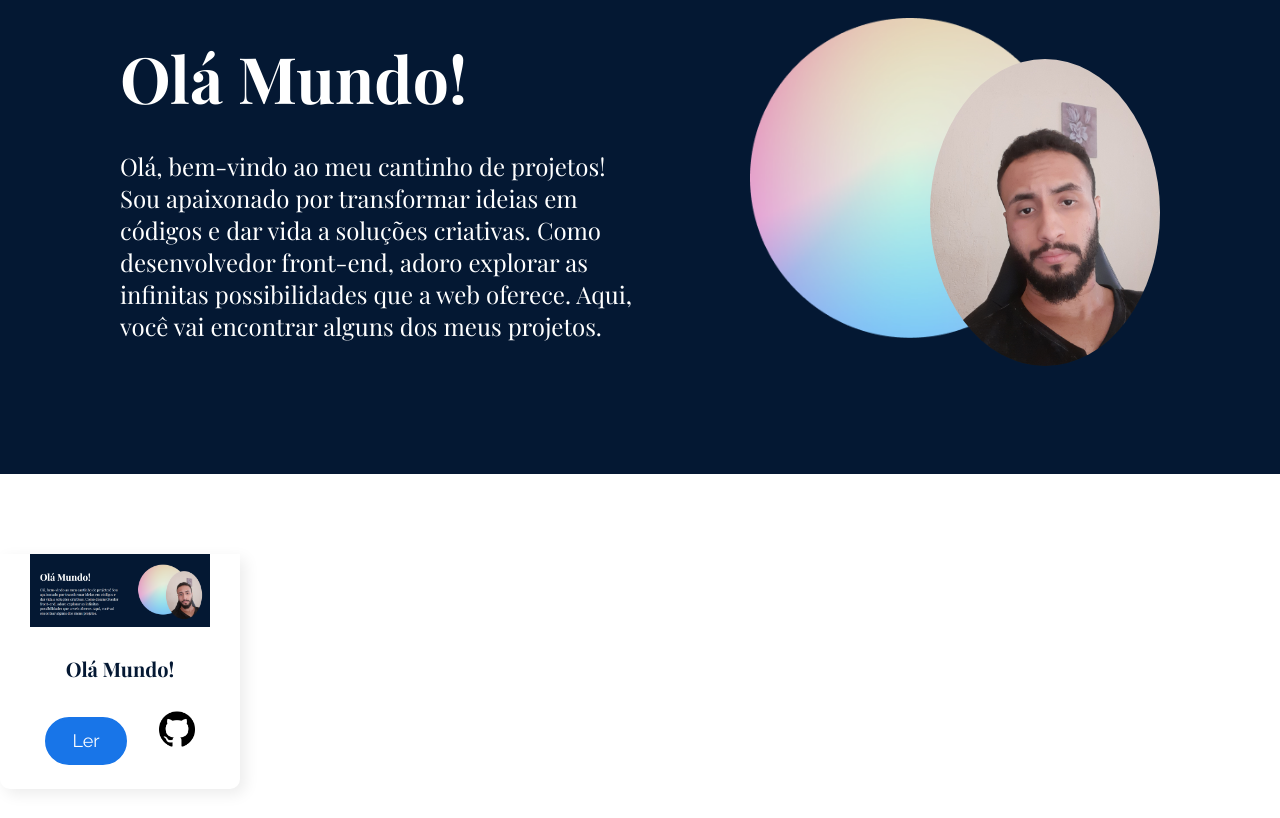
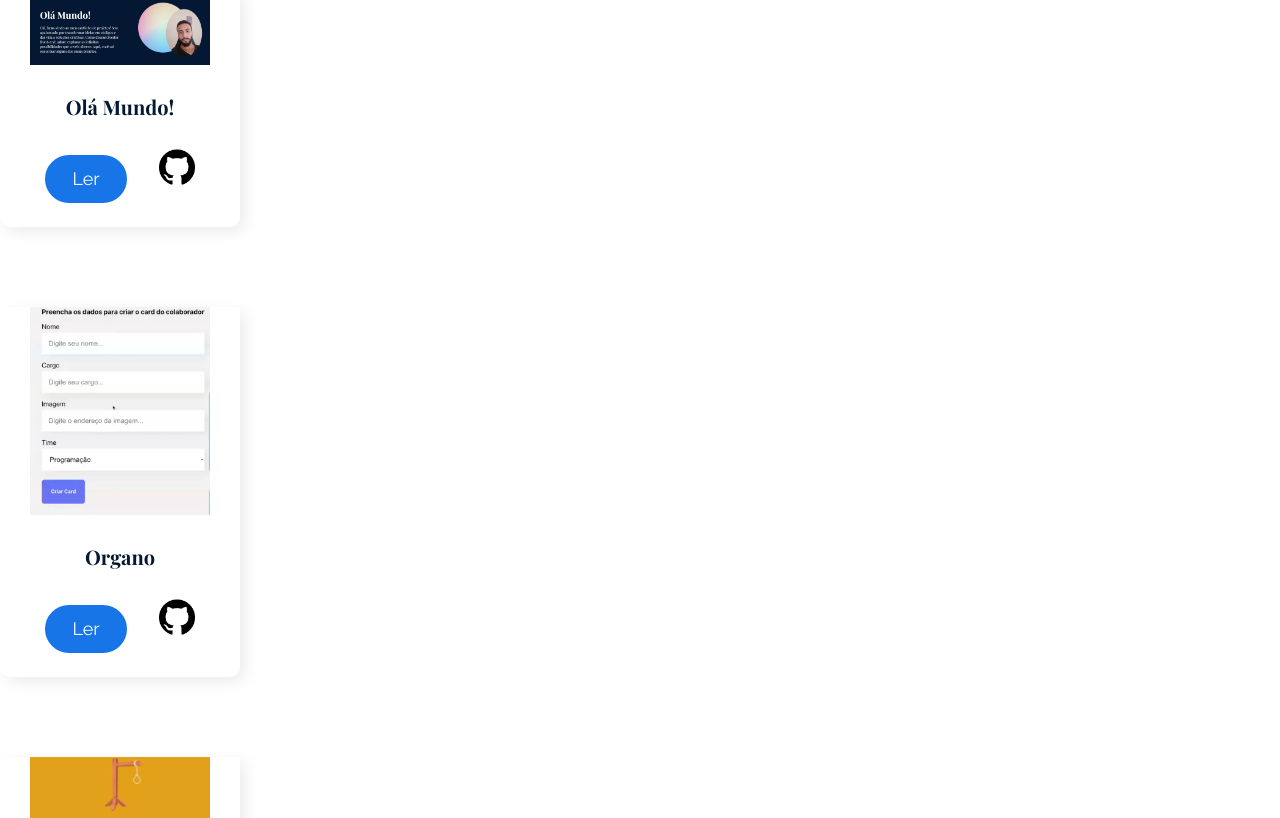
Before and after one commit to AlexandreFerreira97/ola-mundo, a React (Create React App) app: page / in a window 1280 px wide. Shown: the part 762-1580 px from the top of the page. Built offline with nearby package versions, Linux system fonts and the light colour scheme.

Commit message:
Update index.js

```diff
--- a/src/paginas/Inicio/index.js
+++ b/src/paginas/Inicio/index.js
@@ -1,23 +1,16 @@
-import Banner from "../../componentes/Banner"
 import styles from './Inicio.module.css'
 import posts from '../../componentes/json/posts.json'
 import Post from "../../componentes/Post"
 
 const Inicio = () => {
     return (
-
-        <main>
-            <Banner/>
-
-            <ul className={styles.pts}>
-                {posts.map( (post) => (
-                    <li key={post.id}>
-                        <Post post={post}/>
-                    </li>
-                ) )}
-            </ul>
-
-        </main>
+        <ul className={styles.pts}>
+            {posts.map((post) => (
+                <li key={post.id}>
+                    <Post post={post} />
+                </li>
+            ))}
+        </ul>
     )
 }
 
```
